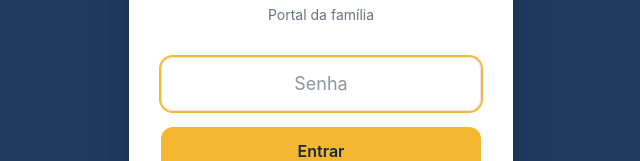
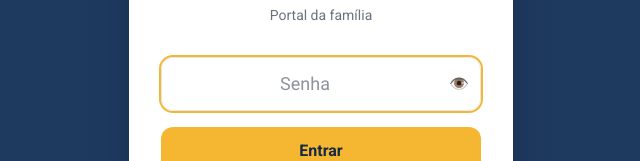
Before and after one commit to larsj45/janer-viagens, a Next.js app: page /login in a window 1280 px wide. Shown: the part 352-513 px from the top of the page, without its empty margins (319-959 px from the left). Built offline with nearby package versions, Linux system fonts and the light colour scheme.

Commit message:
feat: add password toggle, switch to Roboto font, update password

```diff
--- a/src/app/layout.tsx
+++ b/src/app/layout.tsx
@@ -1,5 +1,11 @@
 import type { Metadata } from "next";
+import { Roboto } from "next/font/google";
 import "./globals.css";
+
+const roboto = Roboto({
+  subsets: ["latin"],
+  weight: ["300", "400", "500", "700"],
+});
 
 export const metadata: Metadata = {
   title: "Janér Viagens",
@@ -13,7 +19,7 @@
 }>) {
   return (
     <html lang="pt-BR">
-      <body className="min-h-screen antialiased">{children}</body>
+      <body className={`${roboto.className} min-h-screen antialiased`}>{children}</body>
     </html>
   );
 }
--- a/src/app/login/page.tsx
+++ b/src/app/login/page.tsx
@@ -7,6 +7,7 @@
   const [password, setPassword] = useState('');
   const [error, setError] = useState('');
   const [loading, setLoading] = useState(false);
+  const [showPassword, setShowPassword] = useState(false);
   const router = useRouter();
 
   async function handleSubmit(e: React.FormEvent) {
@@ -38,14 +39,24 @@
         </div>
 
         <form onSubmit={handleSubmit}>
+          <div className="relative">
             <input
-            type="password"
+              type={showPassword ? 'text' : 'password'}
               value={password}
               onChange={(e) => setPassword(e.target.value)}
               placeholder="Senha"
-            className="w-full px-4 py-3 border border-gray-200 rounded-xl focus:outline-none focus:ring-2 focus:ring-[var(--color-accent)] text-center text-lg"
+              className="w-full px-4 py-3 pr-12 border border-gray-200 rounded-xl focus:outline-none focus:ring-2 focus:ring-[var(--color-accent)] text-center text-lg"
               autoFocus
             />
+            <button
+              type="button"
+              onClick={() => setShowPassword(!showPassword)}
+              className="absolute right-3 top-1/2 -translate-y-1/2 text-gray-400 hover:text-gray-600 transition-colors"
+              tabIndex={-1}
+            >
+              {showPassword ? '🙈' : '👁️'}
+            </button>
+          </div>
           {error && (
             <p className="text-red-500 text-sm text-center mt-2">{error}</p>
           )}
```
Lines whose indentation alone changed are shown as unchanged.
